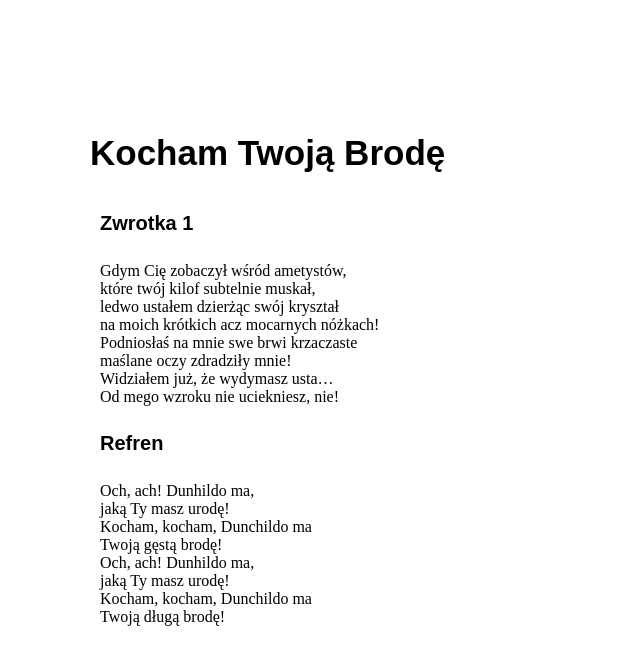
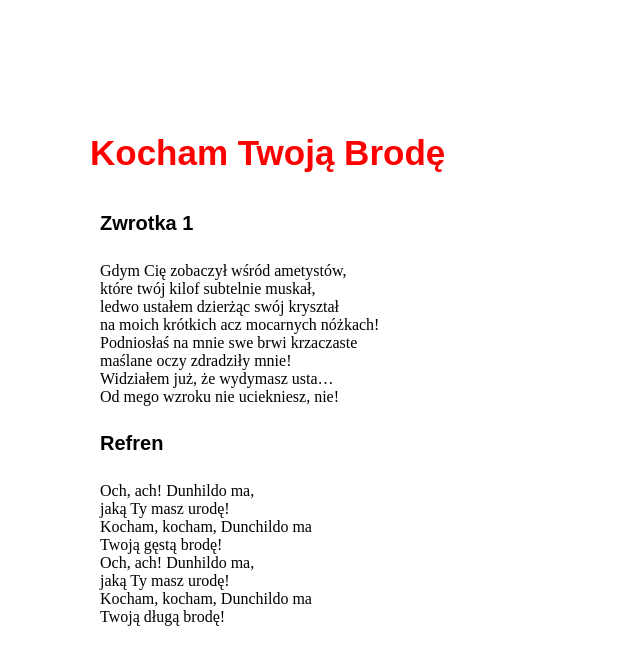
Before and after one commit to Savitarium/nauka-gita, a plain HTML site: page index.html in a window 1280 px wide. Shown: the whole page, without its empty margins (0-640 px from the left). Drawn offline with Linux system fonts and the light colour scheme; a web font is replaced by a local one.

Commit message:
Change H1 color

```diff
--- a/css/style.scss
+++ b/css/style.scss
@@ -14,6 +14,7 @@ $font-text: 'Amarante', sans-serif;
 h1 {
   font-size: 35px;
   font-family: $font-text;
+  color: #ff0000;
 }
 h2 {
   font-size: 20px;
```
Also changed, not shown: css/style.css, 1 other file.
